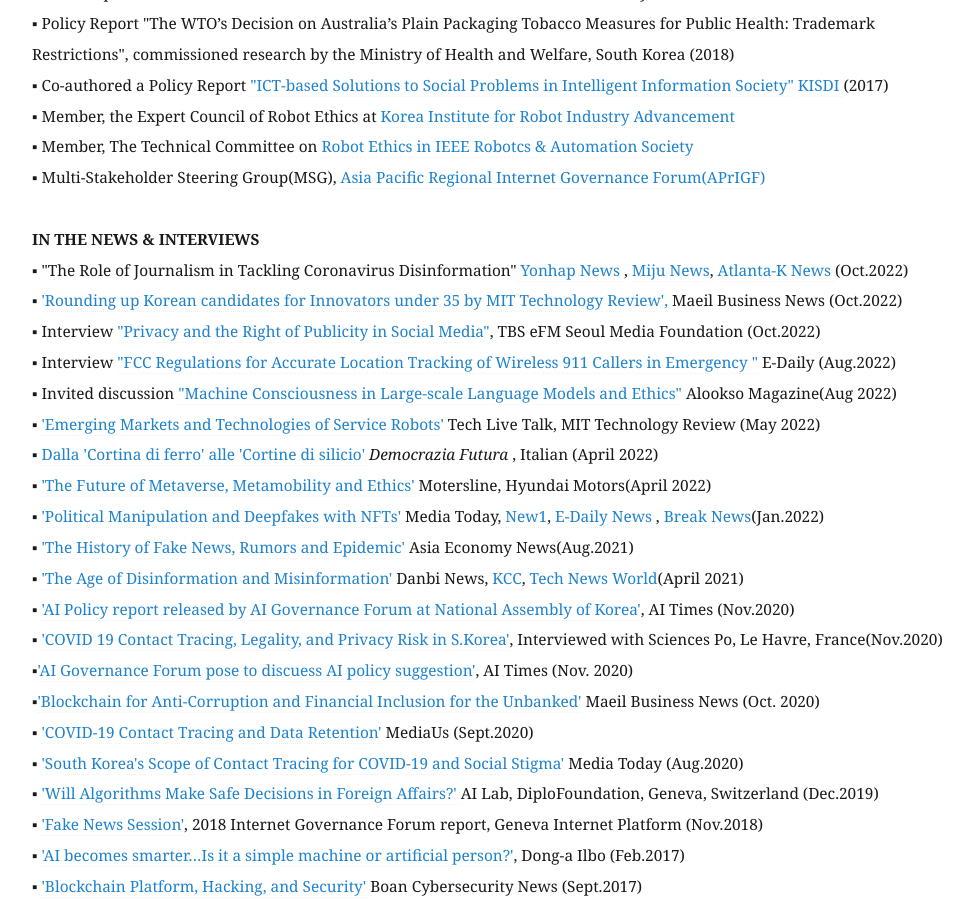
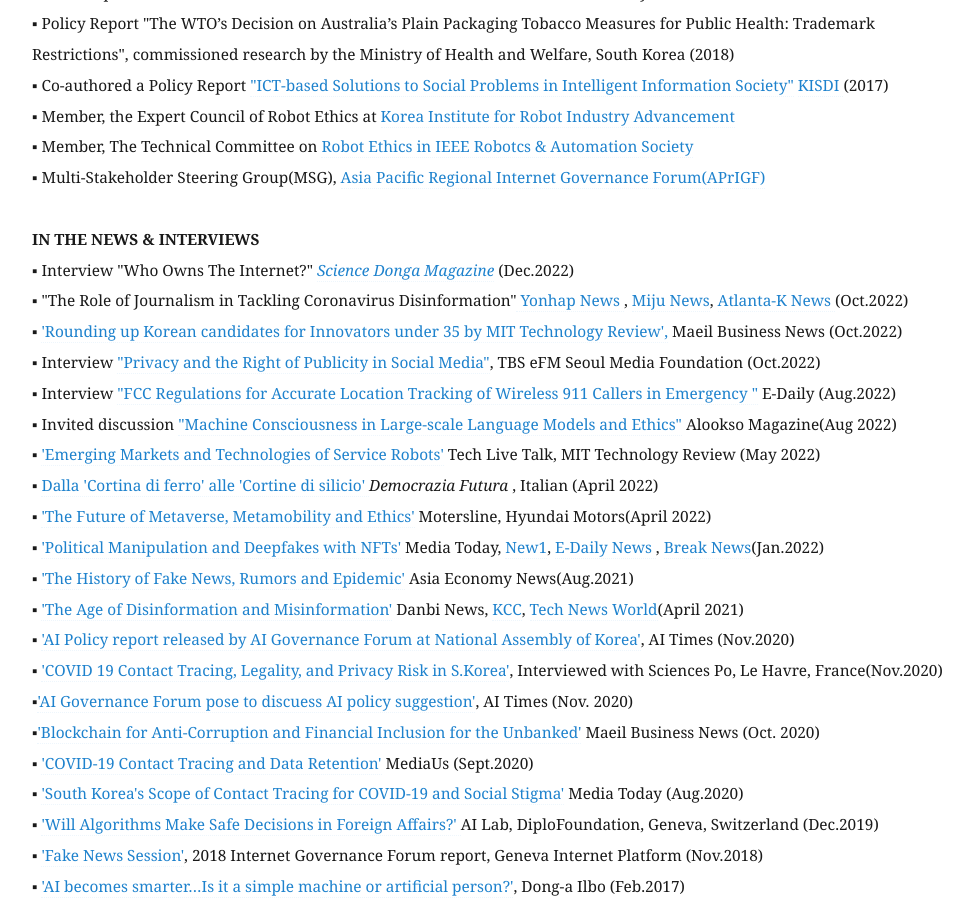
Before and after one commit to eunchangchoi/eunchangchoi.github.io, a Jekyll site: the page built from index.md, in a window 1280 px wide and 900 px high, scrolled down 6211 px. Shown: the whole window, without its empty margins (68-1041 px from the left). Built offline with Jekyll 4.4.1, drawn with Linux system fonts in a browser that asks for light colours.

Commit message:
Update index.md

```diff
--- a/index.md
+++ b/index.md
@@ -150,6 +150,7 @@
 ▪ Multi-Stakeholder Steering Group(MSG), <a href="https://ap.rigf.asia/"> Asia Pacific Regional Internet Governance Forum(APrIGF)</a> <br>
   <br>
  <strong> IN THE NEWS & INTERVIEWS</strong> <br>
+▪ Interview "Who Owns The Internet?" <a href="https://dl.dongascience.com/magazine/index/S#S202211SEL"> <i> Science Donga Magazine</i></a> (Dec.2022)<br>
 ▪ "The Role of Journalism in Tackling Coronavirus Disinformation"<a href="https://www.yna.co.kr/view/AKR20221012124400371"> Yonhap News </a>, <a href="https://mijunews.com/2022/10/13/%ec%98%81%ec%83%81%ec%b5%9c%ec%9d%80%ec%b0%bd-%ea%b5%90%ec%88%98-%ea%b0%80%ec%a7%9c%eb%89%b4%ec%8a%a4%ec%9d%98-%ea%b3%a0%ea%b3%a0%ed%95%99%ed%8c%ac%eb%8d%b0%eb%af%b9-%ec%96%b8%eb%a1%a0%ec%9d%98/"> Miju News</a>, <a href="https://atlantak.com/%ec%84%b8%ea%b3%84%ed%95%9c%ec%9d%b8%ec%96%b8%eb%a1%a0%ec%9d%b8%ed%98%91-%ea%b5%ad%ec%a0%9c%ec%8b%ac%ed%8f%ac%ec%a7%80%ec%97%84-%ec%95%a0%ed%8b%80%eb%9e%9c%ed%83%80-k-%ec%82%ac%eb%a1%80/"> Atlanta-K News </a> (Oct.2022) <br>
 ▪ <a href="https://www.mk.co.kr/news/it/10493518"> 'Rounding up Korean candidates for Innovators under 35 by MIT Technology Review',</a> Maeil Business News (Oct.2022)<br>
 ▪ Interview <a href="https://podcasts.apple.com/af/podcast/tbs-efm-this-morning/id1038822609"> "Privacy and the Right of Publicity in Social Media"</a>, TBS eFM Seoul Media Foundation (Oct.2022)<br>
```
